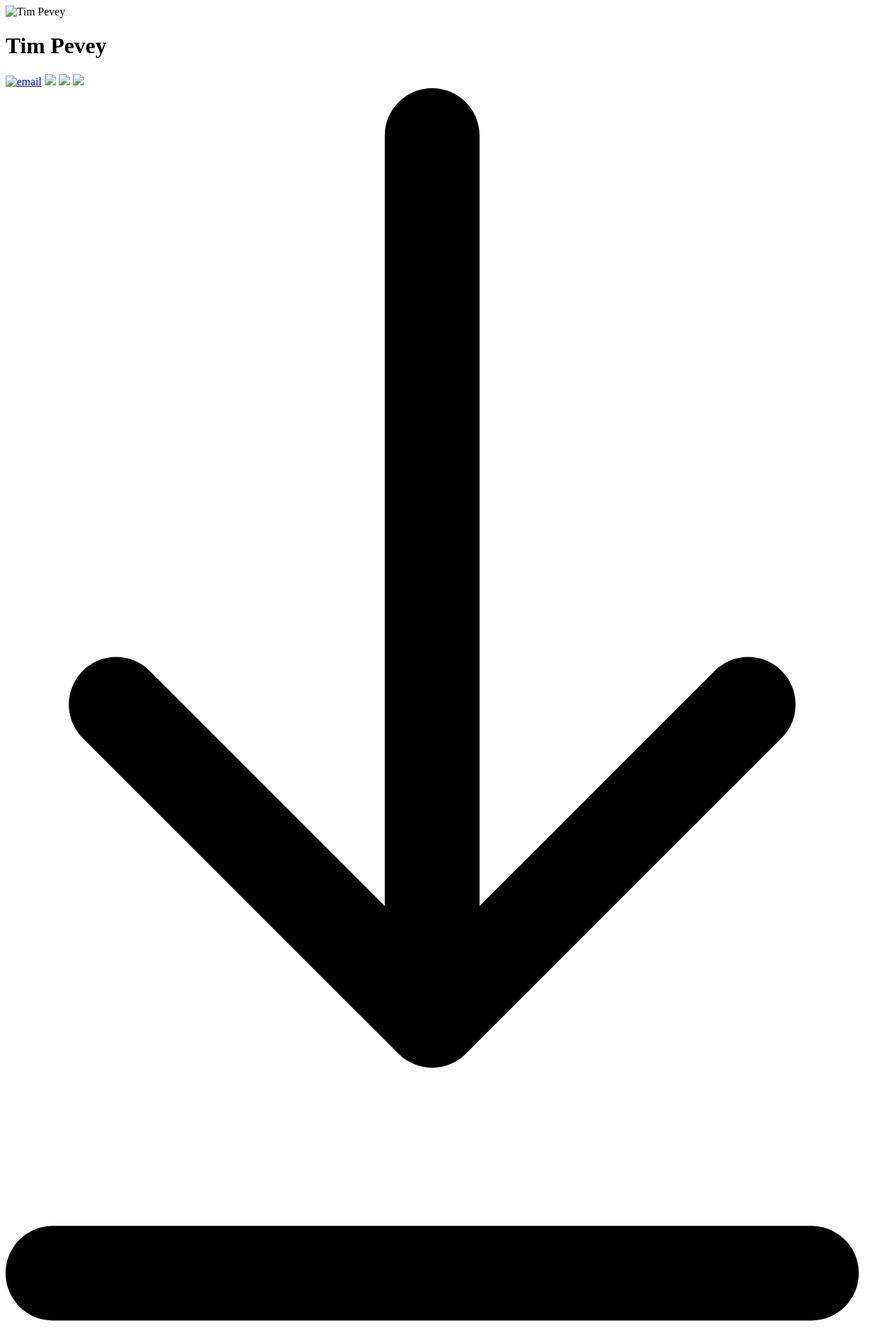
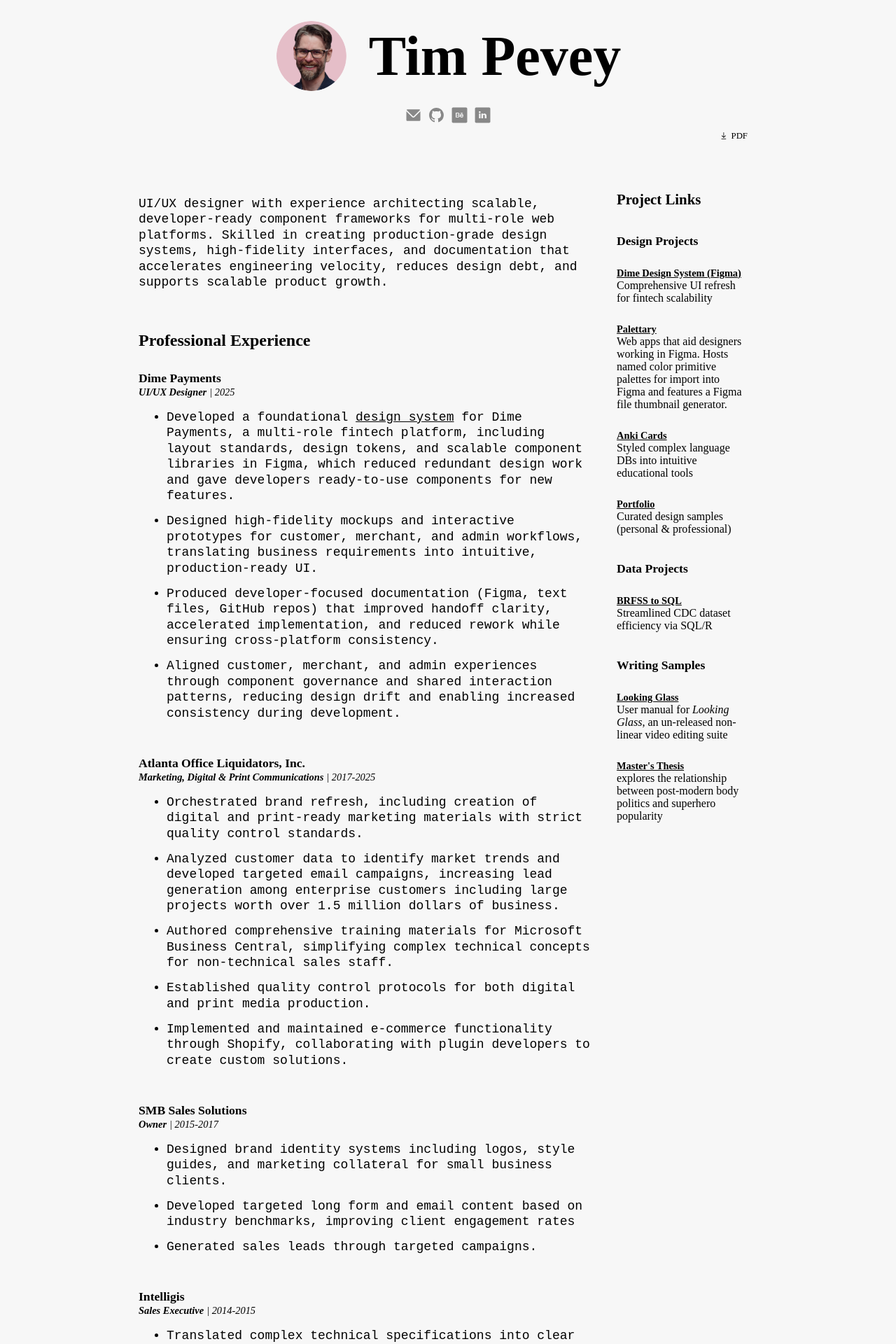
Before and after one commit to datatimp/resume, a Jekyll site: the page built from index.md, in a window 1280 px wide. Shown: the top 1920 px of the page at 70% size. Built offline with Jekyll 4.4.1, drawn with Linux system fonts in a browser that asks for light colours.

Commit message:
rel link changes

```diff
--- a/_config.yml
+++ b/_config.yml
@@ -1,4 +1,4 @@
 title: Tim Pevey Resume
 description: Resume of Tim Pevey, UI/UX Designer
 url: "https://datatimp.github.io"
-baseurl: "/resume"
+# baseurl: "/resume"
--- a/_layouts/default.html
+++ b/_layouts/default.html
@@ -5,30 +5,29 @@
     <meta charset="UTF-8">
     <meta name="viewport" content="width=device-width, initial-scale=1.0">
     <title>{{ site.data.resume.name }} Resume</title>
-    <link rel="stylesheet" href="{{ " /styles.css" | relative_url }}">
-    <link rel="shortcut icon" type="image/png" href="{{ " /assets/icons/favicon.png" | relative_url }}">
-    <link rel="apple-touch-icon" sizes="180x180" href="{{ " /assets/icons/apple-touch-icon.png" | relative_url }}">
+    <link rel="stylesheet" href="styles.css">
+    <link rel="shortcut icon" type="image/png" href="assets/icons/favicon.png">
+    <link rel="apple-touch-icon" sizes="180x180" href="assets/icons/apple-touch-icon.png">
 </head>
 
 <body>
     <header>
         <div class="brand">
             <div class="profile-photo">
-                <img src="{{ " /assets/images/tim-headshot-01c-circle-sm.png" | relative_url }}"
-                    alt="{{ site.data.resume.name }}">
+                <img src="assets/images/tim-headshot-01c-circle-sm.png" alt="{{ site.data.resume.name }}">
             </div>
             <h1><span class="first-name">Tim</span><span class="last-name"> Pevey</span></h1>
         </div>
     </header>
     <div class="contact">
-        <span class="email"><a href="mailto:{{ site.data.resume.email }}"><img src="{{ " /assets/icons/email.svg" |
-                    relative_url }}" alt="email"></a></span>
-        <span class="github"><a href="{{ site.data.resume.social.github }}" target="_blank" alt="GitHub"><img src="{{ "
-                    /assets/icons/github.svg" | relative_url }}"></a></span>
+        <span class="email"><a href="mailto:{{ site.data.resume.email }}"><img src="assets/icons/email.svg"
+                    alt="email"></a></span>
+        <span class="github"><a href="{{ site.data.resume.social.github }}" target="_blank" alt="GitHub"><img
+                    src="assets/icons/github.svg"></a></span>
         <span class="behance"><a href="{{ site.data.resume.social.behance }}" target="_blank" alt="Behance"><img
-                    src="{{ " /assets/icons/behance.svg" | relative_url }}"></a></span>
+                    src="assets/icons/behance.svg"></a></span>
         <span class="linkedin"><a href="{{ site.data.resume.social.linkedin }}" target="_blank" alt="LinkedIn"><img
-                    src="{{ " /assets/icons/linkedin.svg" | relative_url }}"></a></span>
+                    src="assets/icons/linkedin.svg"></a></span>
     </div>
 
     <!-- The original Download PDF was here. Now we use a Print button which triggers window.print() -->
--- a/styles.css
+++ b/styles.css
@@ -1,3 +1,4 @@
+--- ---
 /* Tim Pevey Resume 2025 */
 
 /** MARK: Fonts
```
